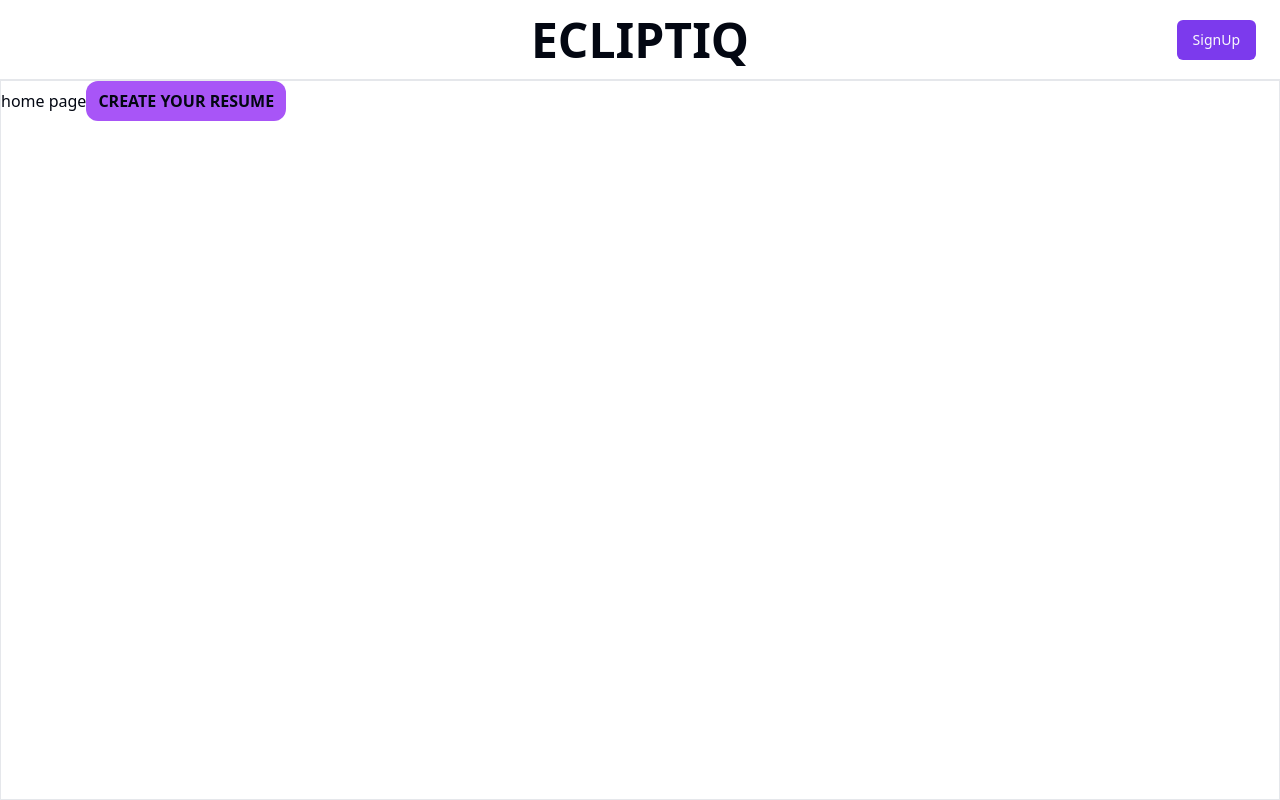
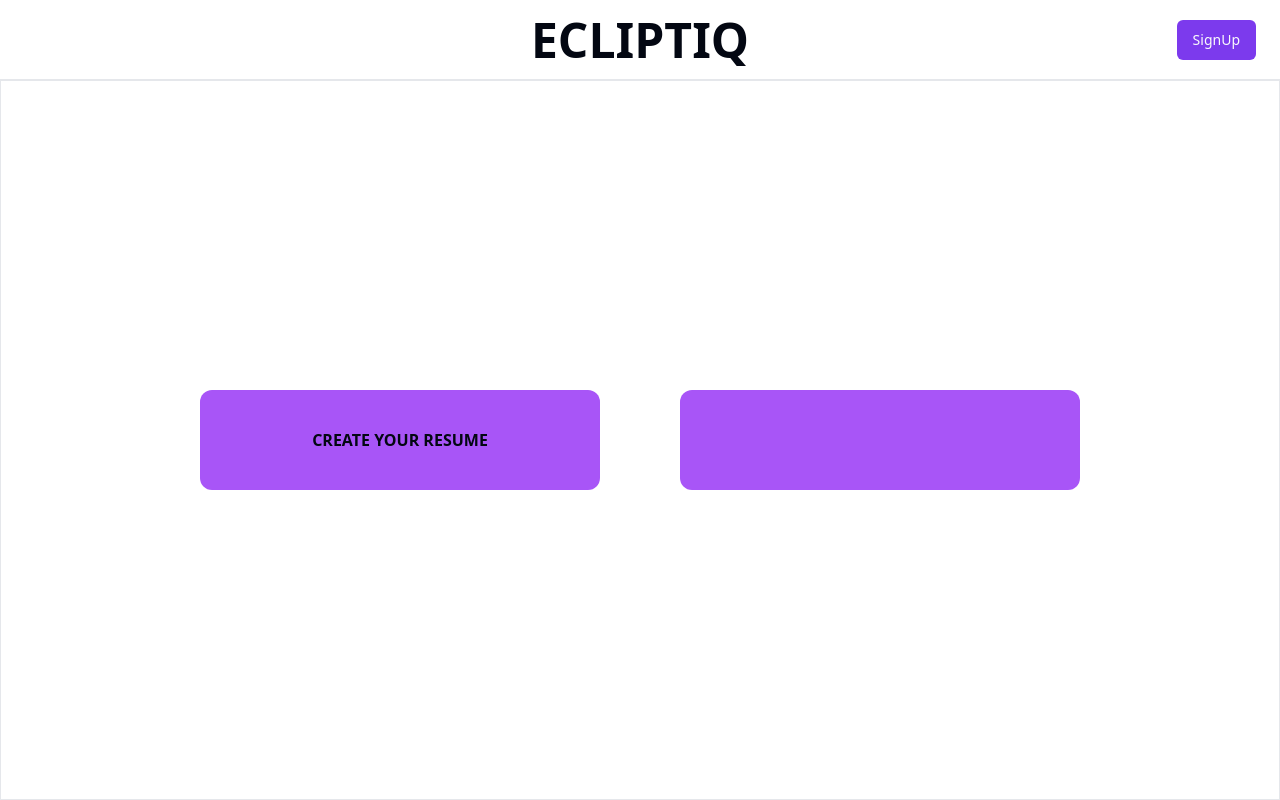
Before and after one commit to HarikrishnanYPR1707/EcliptiQ, a React (Vite) app: page / in a window 1280 px wide. Built offline with nearby package versions, Linux system fonts and the light colour scheme; no server answers; a web font is replaced by a local one.

Commit message:
Added Changes

```diff
--- a/src/pages/Home.jsx
+++ b/src/pages/Home.jsx
@@ -27,7 +27,7 @@ const Home = () => {
   }, []);
 
   return (
-    <div className="h-heightWithoutNavbar border">
+    <div className="flex h-heightWithoutNavbar items-center justify-center gap-20 border">
       <div
         id="intro-slider"
         className="absolute inset-0 top-0 z-30 flex flex-col items-center justify-center bg-[#030712] font-honk text-3xl font-black"
@@ -43,12 +43,14 @@ const Home = () => {
           <div id="progressBar" className="h-[2px] w-full bg-purple-500" />
         </div>
       </div>
-      home page
+
       <Link to="/information">
-        <button className="rounded-xl bg-purple-500 px-3 py-2 font-black uppercase">
+        <button className="h-[100px] w-[400px] rounded-xl bg-purple-500 px-3 py-2 font-black uppercase">
           Create your resume
         </button>
       </Link>
+
+      <div className="h-[100px] w-[400px] rounded-xl bg-purple-500"></div>
     </div>
   );
 };
```
